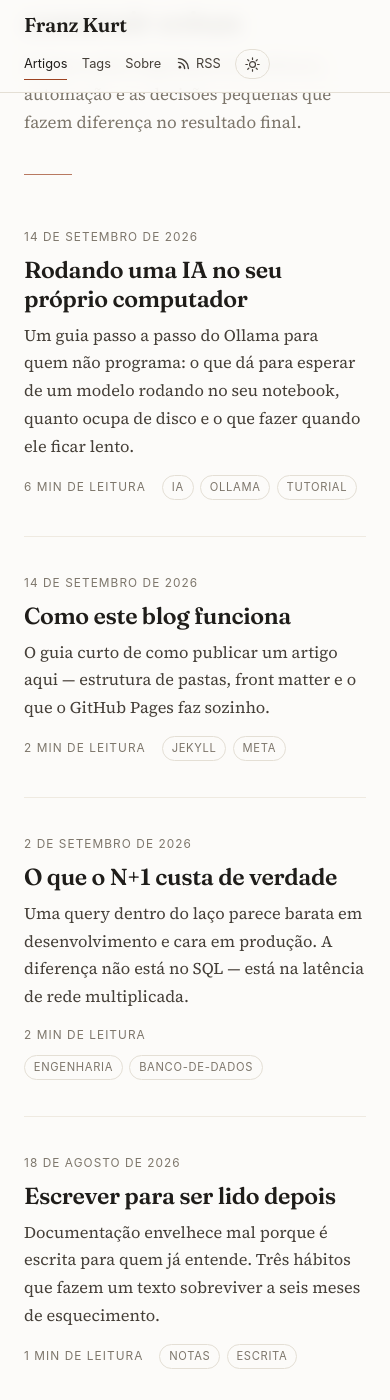
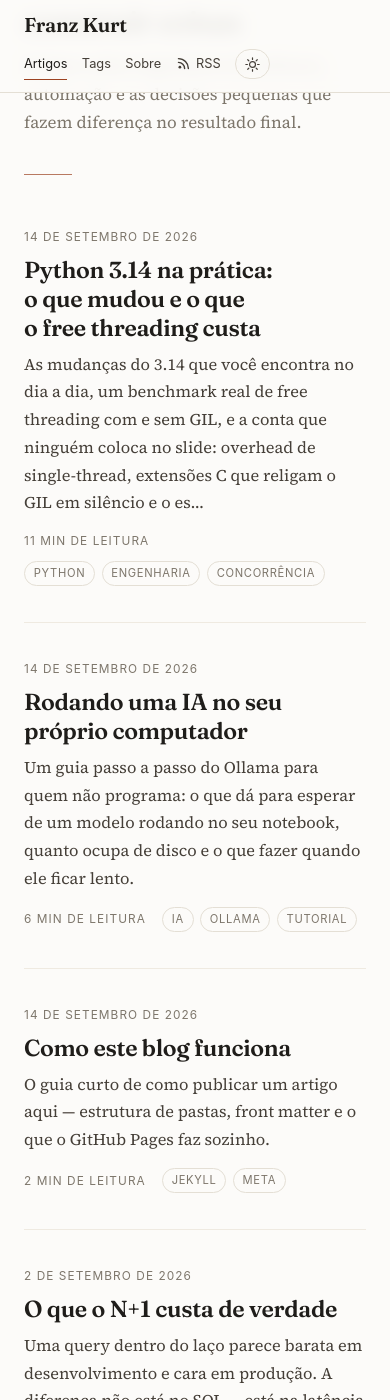
Before and after one commit to franzkurt/franzkurt.github.io, a Jekyll site: the page built from index.html, in a window 390 px wide and 1400 px high, scrolled down 199 px. Built offline with Jekyll 4.4.1, drawn with Linux system fonts in a browser that asks for light colours; the list of posts is cut into pages by our own code; part of the change alters nothing that is shown.

Commit message:
Artigo sobre Python 3.14, auditoria de segredos e correções de layout
Layout:
- Coluna única de 42rem: cabeçalho, conteúdo e rodapé passam a compartilhar
  a mesma medida, corrigindo o desalinhamento à esquerda
- Corrige espaçamento da prosa: `.prose p { margin: 0 }` tinha especificidade
  maior que a regra de irmãos e zerava a margem de todo parágrafo, fazendo o
  título encostar no texto seguinte
- Cabeçalho opaco onde backdrop-filter não existe

Artigo novo: Python 3.14 na prática
- Benchmark medido nos dois builds com o mesmo toolchain, mais a comparação
  com processos para separar o teto da máquina do teto do modelo

Auditoria (tools/audit-secrets.sh):
- Varre árvore, índice e histórico completo em busca de credenciais,
  arquivos sensíveis, credencial em URL e identidade exposta
- Autotesta os padrões antes de varrer e falha com código 2 se algum não
  detectar a própria amostra — verificador quebrado não pode dizer "limpo"
- Hook de pre-commit em .githooks/ e workflow de CI para pegar --no-verify

Co-Authored-By: Claude Opus 5 (1M context) <noreply@anthropic.com>

````diff
--- a/_config.yml
+++ b/_config.yml
@@ -58,6 +58,8 @@ defaults:
       layout: post
 
 exclude:
+  - tools          # scripts de manutenção não vão para o site publicado
+  - .githooks
   - Gemfile
   - Gemfile.lock
   - vendor
--- /dev/null
+++ b/_posts/2026-09-14-python-314-free-threading.md
@@ -0,0 +1,307 @@
+---
+title: "Python 3.14 na prática: o que mudou e o que o free threading custa"
+date: 2026-09-14 15:30:00 -0300
+tags: [python, engenharia, concorrência]
+description: "As mudanças do 3.14 que você encontra no dia a dia, um benchmark real de free threading com e sem GIL, e a conta que ninguém coloca no slide: overhead de single-thread, extensões C que religam o GIL em silêncio e o estado das dependências."
+---
+
+O Python 3.14 saiu em 7 de outubro de 2025 e a manchete foi o free threading deixar
+de ser experimento: a [PEP 779](https://peps.python.org/pep-0779/) declarou o build
+sem GIL oficialmente suportado. É uma mudança grande, mas não é a que você vai
+encontrar primeiro — as que aparecem no dia a dia são menores e mais imediatas.
+
+Este texto tem duas partes: um passeio pelo que mudou e, depois, a conta honesta do
+free threading, com um benchmark que rodei nos dois builds.
+
+<!--more-->
+
+## As mudanças que você encontra primeiro
+
+### `except` sem parênteses
+
+Pequeno, mas você vai usar hoje ([PEP 758](https://peps.python.org/pep-0758/)):
+
+```python
+# antes
+except (TimeoutError, ConnectionRefusedError):
+    ...
+
+# 3.14
+except TimeoutError, ConnectionRefusedError:
+    ...
+```
+
+### Template strings
+
+A [PEP 750](https://peps.python.org/pep-0750/) introduz o prefixo `t`. Diferente
+de uma f-string, uma t-string **não** produz um `str`: produz um `Template` com as
+partes literais e as interpolações separadas.
+
+```python
+from string.templatelib import Template
+
+nome = "<script>alert(1)</script>"
+template = t"Olá, {nome}!"
+
+type(template)
+# <class 'string.templatelib.Template'>
+
+list(template)
+# ['Olá, ', Interpolation('<script>alert(1)</script>', ...), '!']
+```
+
+A diferença importa: com f-string, o valor já virou texto antes de você poder
+tratá-lo. Com t-string, quem processa o template ainda consegue escapar cada
+interpolação de acordo com o destino — HTML, SQL, shell. É a peça que faltava para
+bibliotecas oferecerem interpolação segura sem inventar uma mini-linguagem.
+
+### Annotations adiadas
+
+A [PEP 649](https://peps.python.org/pep-0649/) muda o momento em que as anotações
+são avaliadas: agora só quando alguém as pede. Na prática, `from __future__ import
+annotations` deixou de ser necessário e referência circular parou de exigir aspas.
+
+```python
+class No:
+    def filho(self) -> No:   # antes: NameError; agora funciona
+        ...
+```
+
+Para inspecionar em tempo de execução existe o módulo novo `annotationlib`, com
+três formatos — `VALUE` (avalia), `FORWARDREF` (deixa marcadores para o que não
+resolve) e `STRING` (devolve o texto).
+
+O detalhe que morde: código que lia `__annotations__` diretamente esperando
+strings, ou esperando valores já avaliados, pode ver o contrário do que via antes.
+Quem usa Pydantic, dataclasses ou qualquer coisa que inspecione tipos em runtime
+deve atualizar a biblioteca antes de atualizar o Python.
+
+### Depurar um processo que já está rodando
+
+Esta é a que mais me surpreendeu ([PEP 768](https://peps.python.org/pep-0768/)):
+
+```bash
+python -m pdb -p 12345          # conecta ao PID em execução
+python -m asyncio ps 12345      # tarefas asyncio do processo
+python -m asyncio pstree 12345  # árvore de corrotinas
+```
+
+Sem instrumentar o código, sem reiniciar com flag especial. Para aquele processo em
+produção que travou e você não sabe onde, isso muda o jogo. Dá para desligar com
+`PYTHON_DISABLE_REMOTE_DEBUG` ou `-X disable-remote-debug`.
+
+### Outras que valem citar
+
+- **`compression.zstd`** ([PEP 784](https://peps.python.org/pep-0784/)): Zstandard
+  na biblioteca padrão, dentro de um novo pacote `compression` que também reexporta
+  `gzip`, `lzma`, `bz2` e `zlib`.
+- **`return` dentro de `finally`** agora emite `SyntaxWarning`
+  ([PEP 765](https://peps.python.org/pep-0765/)) — ele engole exceções, e quase
+  sempre é bug.
+- **`multiprocessing` passou a usar `forkserver` por padrão** no Linux, em vez de
+  `fork`. Mais seguro com threads, mas muda o comportamento de quem dependia de
+  herdar estado do processo pai.
+- **Mensagens de erro melhores**, incluindo sugestão de palavra-chave
+  (`whille` → "Did you mean 'while'?").
+
+## Free threading: o que o benchmark mostra
+
+Peguei um trabalho puramente CPU-bound — contar primos por divisão sucessiva até
+300.000 — e dividi entre N threads com `ThreadPoolExecutor`. Sem I/O, sem espera:
+exatamente o caso em que o GIL sempre foi o teto.
+
+Um detalhe do desenho que muda o resultado: a divisão do trabalho é **intercalada**,
+não em faixas contíguas. Testar se 299.999 é primo custa muito mais que testar 3, e
+com faixas contíguas a última thread receberia o dobro de trabalho da primeira — o
+speedup medido sairia menor por desbalanceamento, não por causa do GIL.
+
+```python
+from concurrent.futures import ThreadPoolExecutor
+
+LIMITE = 300_000
+
+def conta_primos(resto, n_threads):
+    c = 0
+    for n in range(2 + resto, LIMITE, n_threads):   # intercalado
+        d, ok = 2, True
+        while d * d <= n:
+            if n % d == 0:
+                ok = False
+                break
+            d += 1
+        if ok:
+            c += 1
+    return c
+
+def roda(n):
+    with ThreadPoolExecutor(max_workers=n) as ex:
+        return sum(ex.map(lambda i: conta_primos(i, n), range(n)))
+```
+
+Rodei em três configurações, todas com **o mesmo interpretador 3.14.7 vindo do
+mesmo toolchain** (`python-build-standalone`, via `uv`), na mesma máquina — 8
+núcleos físicos, 16 lógicos. Melhor de três execuções:
+
+| Threads | 3.14 (com GIL) | 3.14t (sem GIL) | 3.14t com `PYTHON_GIL=1` |
+|---|---|---|---|
+| 1 | 0,72 s | 0,60 s | 0,69 s |
+| 2 | 0,75 s | 0,62 s | 0,64 s |
+| 4 | 0,74 s | 0,43 s | 0,66 s |
+| 8 | 0,72 s | **0,27 s** | 0,65 s |
+
+Três leituras, em ordem de importância:
+
+**A coluna do meio é o ponto.** De 0,72 s para 0,27 s — 2,7 vezes mais rápido no
+mesmo hardware, com o mesmo código. A coluna da esquerda é plana: adicionar threads
+num build com GIL não faz nada, porque só uma executa bytecode por vez.
+
+**A coluna da direita é o alerta.** É o build free-threaded com o GIL religado, e
+ela também é plana. Esse é exatamente o estado em que você fica quando importa uma
+extensão C que não se declarou compatível: o interpretador é o certo, a flag é a
+certa, e mesmo assim não há paralelismo. Volto nisso na próxima seção.
+
+**O primeiro toolchain que usei estava errado.** Minha primeira medição comparava a
+imagem Debian (com GIL) contra o build do `uv` (free-threaded), e o free-threaded
+saiu mais rápido até com uma thread — o que não faz sentido. Não fazia: eram
+compiladores e flags diferentes. Só a segunda rodada, com os dois builds da mesma
+origem, mede o que diz medir. Se você for repetir esse benchmark, controle isso
+antes de acreditar no número.
+
+### Isso é bom ou só parece?
+
+2,7x em 8 threads numa máquina de 8 núcleos físicos pode parecer pouco. Para saber
+se o teto era do free threading ou da máquina, rodei a mesma carga em **processos**:
+
+| Trabalhadores | 8 threads livres | 8 processos |
+|---|---|---|
+| Tempo absoluto | 0,27 s | 0,26 s |
+
+Praticamente idênticos. O free threading chegou onde o `multiprocessing` chega —
+o limite aqui é o hardware (8 núcleos físicos com SMT, frequência variável), não o
+modelo de concorrência. Só que sem pagar serialização entre processos nem cópia de
+memória.
+
+Uma ressalva sobre a primeira linha da tabela: no build free-threaded, uma thread
+foi **mais rápida** que no build com GIL (0,60 s contra 0,72 s). Não generalize a
+partir disso — é um microbenchmark de aritmética inteira, sem extensão C e sem
+estado compartilhado. A medição ampla que vale é a da documentação oficial, e ela
+diz o contrário: de 1% a 8% mais lento.
+
+## E agora a conta
+
+O free threading não é otimização gratuita. É uma troca, e vale saber o que está do
+outro lado.
+
+### 1. Single-thread fica mais lento
+
+A documentação oficial estima **de 1% a 8%** de overhead no pyperformance — perto de
+1% no macOS aarch64, perto de 8% no Linux x86-64. Se a sua carga é um processo web
+que já escala por workers, você paga esse pedágio sem receber nada em troca.
+
+### 2. Memória cresce
+
+Objetos não gerenciados pelo GC ganham cabeçalho maior (`None` passa de 16 para 32
+bytes), strings internadas viram imortais e o esquema de liberação adiada (QSBR)
+segura memória por mais tempo. Nada disso é dramático isolado; somado, aparece no
+gráfico de RSS.
+
+### 3. Uma extensão C pode religar o GIL sem você perceber
+
+Este é o mais traiçoeiro. Se você importar um módulo C que não se declarou seguro
+para free threading, **o interpretador religa o GIL para o processo inteiro**. Ele
+imprime um aviso, mas um aviso no meio do log de subida de uma aplicação é
+exatamente o tipo de coisa que ninguém lê.
+
+Não confie no aviso. Confie na checagem:
+
+```python
+import sys, sysconfig
+
+assert sysconfig.get_config_var("Py_GIL_DISABLED"), \
+    "este build não é free-threaded"
+assert not sys._is_gil_enabled(), \
+    "o GIL foi religado por alguma extensão C"
+```
+
+Duas linhas na subida da aplicação transformam uma regressão silenciosa de
+performance em uma falha alta. Vale também no CI.
+
+### 4. As corridas que o GIL escondia agora acontecem
+
+O GIL nunca deixou seu código thread-safe — apenas tornou a janela de corrida
+pequena o bastante para a maioria dos bugs não aparecer em teste. Sem ele, a janela
+abre. Código que fazia `self.contador += 1` de várias threads sempre esteve errado;
+a diferença é que agora ele erra em produção.
+
+## O estado das dependências
+
+Aqui está a parte que decide se dá para adotar, e o caso do **mypy** ilustra bem os
+dois lados.
+
+O mypy é compilado com mypyc, e a versão compilada é 3 a 5 vezes mais rápida que a
+interpretada. Enquanto não existiram wheels `cp314t`, instalar mypy num build
+free-threaded devolvia silenciosamente a versão pura em Python — o CI não quebrava,
+só ficava várias vezes mais lento, e a causa não aparecia em lugar nenhum. Hoje o
+mypy publica wheels compiladas para `cp314t` (a partir da 1.20), então esse caso
+específico está resolvido; mas o suporte a free threading no mypyc segue marcado
+como experimental, com acesso a atributo nativo e a item de lista ainda não seguros
+sob concorrência.
+
+É o padrão que se repete pelo ecossistema: **a ausência de wheel raramente falha de
+forma barulhenta.** Ela cai para compilação a partir do fonte (lenta), para uma
+versão pura em Python (lenta) ou religa o GIL (silenciosa).
+
+Os pacotes grandes já atravessaram: NumPy (2.1+), pandas (2.2.3+), SciPy (1.15+),
+Pydantic (2.11+), cryptography (46+), Pillow (11+) e lxml (7+) publicam wheels
+free-threaded. Antes de adotar, confira a sua árvore inteira em um dos dois
+rastreadores:
+
+- [py-free-threading.github.io/tracking](https://py-free-threading.github.io/tracking/)
+- [hugovk.dev/free-threaded-wheels](https://hugovk.dev/free-threaded-wheels/)
+
+## Como testar sem virar a chave
+
+Instalar o build paralelo é uma linha com o `uv`:
+
+```bash
+uv python install 3.14t
+uv run --python 3.14t script.py
+```
+
+E dá para ligar e desligar o GIL no mesmo build, o que torna a comparação honesta:
+
+```bash
+PYTHON_GIL=0 python script.py   # ou -X gil=0
+PYTHON_GIL=1 python script.py   # ou -X gil=1
+```
+
+Se o seu problema é paralelismo mas você não quer a superfície de risco do free
+threading, o 3.14 trouxe outra porta: a
+[PEP 734](https://peps.python.org/pep-0734/) levou múltiplos interpretadores para a
+biblioteca padrão, cada um com seu próprio GIL e memória isolada.
+
+```python
+from concurrent.futures import InterpreterPoolExecutor
+
+with InterpreterPoolExecutor(max_workers=4) as ex:
+    resultados = list(ex.map(minha_funcao, entradas))
+```
+
+Custa mais que thread e menos que processo, e o isolamento significa que corrida de
+memória compartilhada simplesmente não existe — você paga na serialização do que
+atravessa a fronteira.
+
+## O que eu faria
+
+- **Atualizar para o 3.14 normal:** sim, e logo. As anotações adiadas e o pdb remoto
+  valem sozinhos, e o risco é o de sempre.
+- **Rodar o CI também no 3.14t:** sim, mesmo sem intenção de usar em produção. É
+  como você descobre cedo quais dependências ainda não atravessaram, e as corridas
+  que o GIL vinha escondendo no seu próprio código.
+- **Colocar free threading em produção:** só com trabalho CPU-bound de verdade, a
+  árvore de dependências conferida e as duas linhas de asserção acima na subida.
+  Sem carga paralela real, você só comprou de 1% a 8% de lentidão.
+
+A pergunta que resolve a decisão não é "o GIL acabou?". É "eu tenho trabalho
+CPU-bound que hoje está espremido em um núcleo?". Se a resposta for não, o 3.14
+ainda tem bastante coisa boa para você — só não é essa.
--- a/assets/css/style.css
+++ b/assets/css/style.css
@@ -23,8 +23,8 @@
   --mono: ui-monospace, SFMono-Regular, "SF Mono", "JetBrains Mono", Menlo,
           Consolas, "Liberation Mono", monospace;
 
-  --wrap: 48rem;
-  --measure: 36rem;
+  --wrap: 42rem;      /* o container já é a medida de leitura: tudo alinhado */
+  --measure: 100%;    /* blocos de conteúdo preenchem o container */
   --radius: 4px;
   --shadow: 0 1px 2px rgba(31, 29, 26, .04), 0 8px 24px -12px rgba(31, 29, 26, .16);
 
@@ -70,7 +70,7 @@
 html {
   -webkit-text-size-adjust: 100%;
   scroll-behavior: smooth;
-  scroll-padding-top: 5rem;
+  scroll-padding-top: 6rem;
 }
 
 body {
@@ -128,11 +128,17 @@ img, svg, video { max-width: 100%; height: auto; }
 
 .site-head {
   border-bottom: 1px solid var(--line);
-  background: color-mix(in srgb, var(--paper) 88%, transparent);
-  backdrop-filter: saturate(140%) blur(8px);
+  background: var(--paper);
   position: sticky;
   top: 0;
   z-index: 20;
+}
+
+@supports (backdrop-filter: blur(8px)) {
+  .site-head {
+    background: color-mix(in srgb, var(--paper) 88%, transparent);
+    backdrop-filter: saturate(140%) blur(8px);
+  }
 }
 
 .site-head__inner {
@@ -337,7 +343,7 @@ img, svg, video { max-width: 100%; height: auto; }
 
 /* ---------------------------------------------------------------- artigo - */
 
-.post, .page { max-width: var(--measure); }
+.post, .page { max-width: var(--measure); margin-inline: auto; }
 
 .post__head { margin-bottom: 2.5rem; }
 
@@ -381,19 +387,21 @@ img, svg, video { max-width: 100%; height: auto; }
 /* ----------------------------------------------------------------- prosa - */
 
 .prose { font-size: 1.125rem; }
+.prose > * { margin-block: 0; }
 .prose > * + * { margin-top: 1.4em; }
 
-.prose p { margin: 0; text-wrap: pretty; }
+.prose p { text-wrap: pretty; }
 
 .prose h2, .prose h3, .prose h4 {
   font-family: var(--display);
   font-weight: 600;
   line-height: 1.25;
   letter-spacing: -.015em;
-  margin-top: 2.4em;
-  margin-bottom: -.4em;
+  margin-top: 2.6em;
   text-wrap: balance;
 }
+/* o parágrafo logo abaixo do título fica colado nele, e não a meia distância */
+.prose h2 + *, .prose h3 + *, .prose h4 + * { margin-top: .65em; }
 .prose h2 { font-size: 1.5rem; }
 .prose h3 { font-size: 1.25rem; }
 .prose h4 { font-size: 1.1rem; }
@@ -412,7 +420,7 @@ img, svg, video { max-width: 100%; height: auto; }
 .prose em { font-style: italic; }
 .prose mark { background: var(--mark); color: var(--ink); padding: 0 .15em; }
 
-.prose ul, .prose ol { padding-left: 1.35em; margin-block: 0; }
+.prose ul, .prose ol { padding-left: 1.35em; }
 .prose li + li { margin-top: .4em; }
 .prose li::marker { color: var(--muted); }
 
@@ -723,7 +731,14 @@ pre:hover .copy-btn, .copy-btn:focus-visible { opacity: 1; }
   body { font-size: 1.06rem; }
   main.wrap { padding-block: 2.5rem 3.5rem; }
   .brand__tagline { display: none; }
-  .site-head__inner { gap: .75rem; }
+  @supports (backdrop-filter: blur(8px)) {
+  .site-head {
+    background: color-mix(in srgb, var(--paper) 88%, transparent);
+    backdrop-filter: saturate(140%) blur(8px);
+  }
+}
+
+.site-head__inner { gap: .75rem; }
   .nav { gap: .9rem; font-size: .8rem; }
   .post__nav-item--next { text-align: left; }
 }
````
Also changed, not shown: .github/workflows/auditoria.yml (added), README.md, 3 other files.
